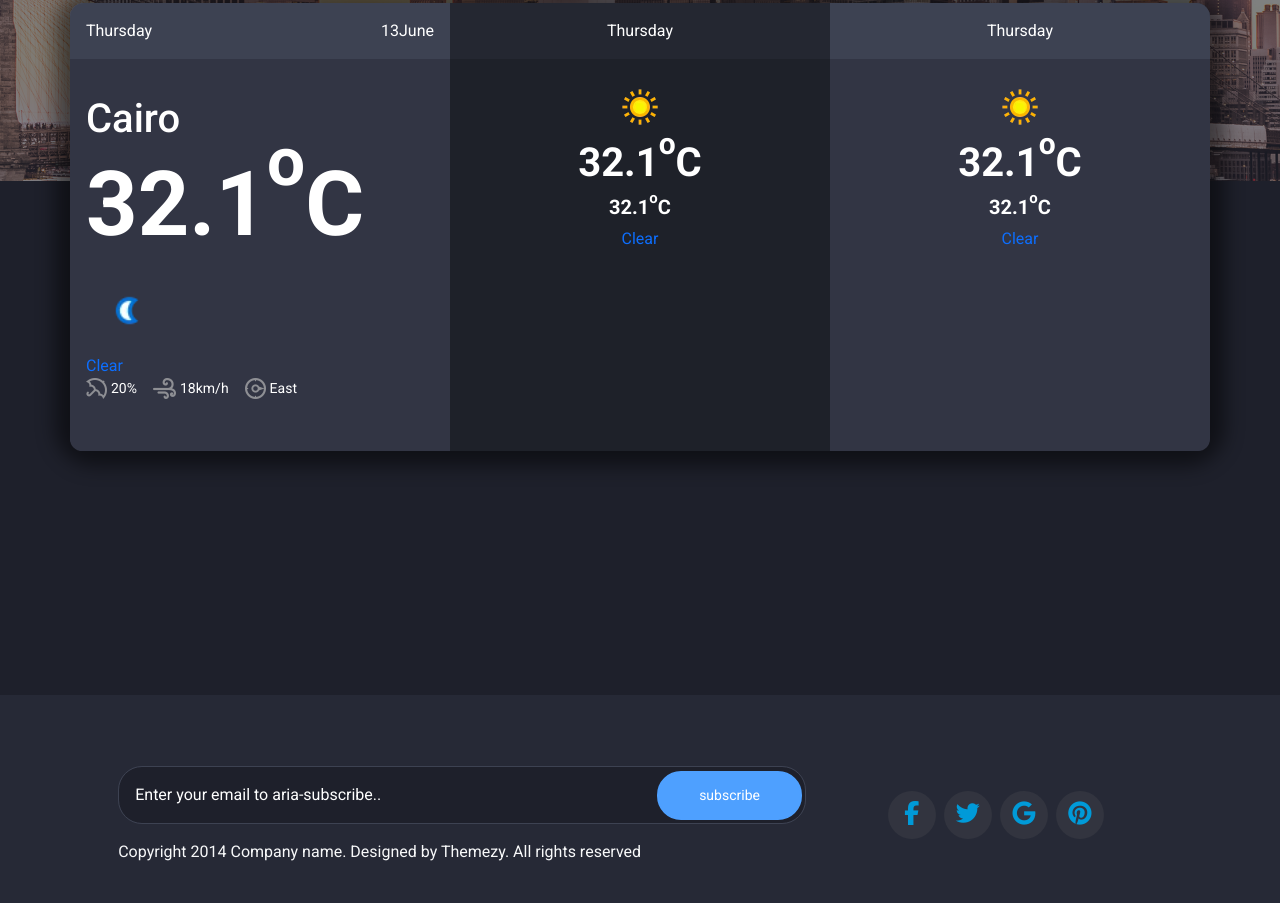
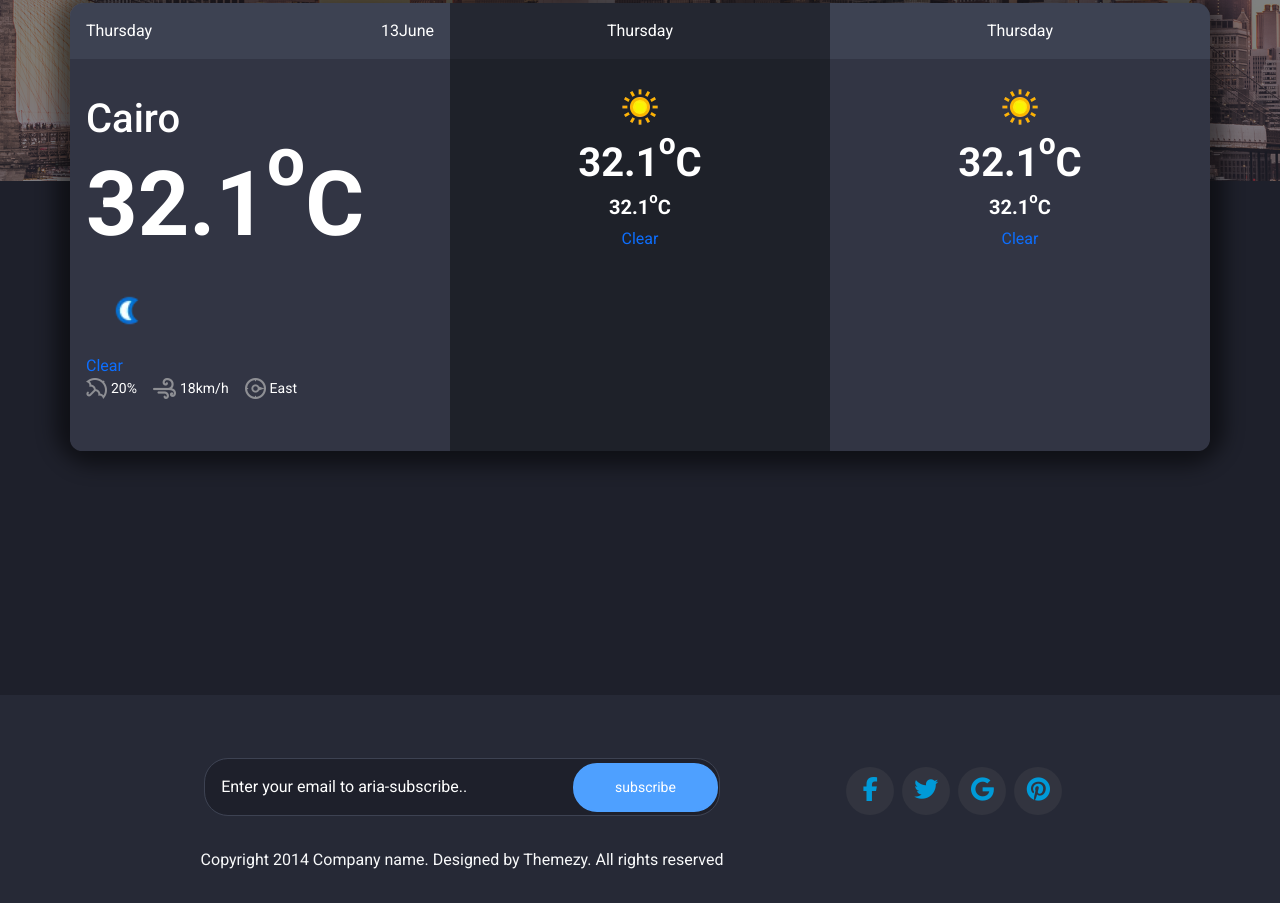
Before and after one commit to MMohmedMahmoudd/Weather, a plain HTML site: page index.html in a window 1280 px wide. Shown: the part 297-1200 px from the top of the page. Drawn offline with nearby package versions, Linux system fonts and the light colour scheme; no server answers.

Commit message:
second commit

```diff
--- a/index.html
+++ b/index.html
@@ -182,15 +182,17 @@
                 <div class="row align-items-center row-gap-1">
                     <div class="col-md-8">
                         <form>
-                            <div class="mb-3 position-relative">
+                            <div class="mb-3 position-relative d-flex justify-content-center align-items-center">
                                 <input type="email" class="form-control p-3 " id="exampleInputEmail1" aria-describedby="emailHelp" placeholder="Enter your email to aria-subscribe..">
                                 <input type="button" value="subscribe" id="submit">
-                                </div>
-                            </form>
-                            <p class="text-light">Copyright 2014 Company name. Designed by Themezy. All rights reserved</p>
+                            </div>
+                        </form>
+                    <div class="para d-flex justify-content-center align-items-center pt-3">
+                        <p class="text-light">Copyright 2014 Company name. Designed by Themezy. All rights reserved</p>
+                    </div>
                     </div>
                     <div class="col-md-4">
-                        <div class="icons d-flex justify-content-center align-items-center column-gap-2">
+                        <div class="icons pb-4 w-75 d-flex justify-content-center align-items-center column-gap-2">
                             <div class="icon rounded-circle d-flex justify-content-center align-items-center"><a href="https://facebook.com" target="_blank"><i class="fa fa-facebook fs-4"></i></a></div>
                             <div class="icon rounded-circle d-flex justify-content-center align-items-center"><a href="https://twitter.com" target="_blank"><i class="fa fa-twitter fs-4"></i></a></div>
                             <div class="icon rounded-circle d-flex justify-content-center align-items-center"><a href="https://google.com" target="_blank"><i class="fa fa-google fs-4"></i></a></div>
--- a/style.css
+++ b/style.css
@@ -83,7 +83,7 @@ section.first-nav{
 input#submit{
     position: absolute;
     top: 8%;
-    right: 4px;
+    right: 12.8%;
     background-color: #4ea0ff;
     color: white;
     outline: none;
@@ -102,6 +102,7 @@ footer input.form-control{
     border-radius: 24px !important;
     background-color: #1e202b;
     color: white;
+    width: 75% !important;
 
 }
 
@@ -180,7 +181,7 @@ footer .container.third{
     height: 13rem;
 }
 footer .row .col-md-4{
-    padding-bottom: 1rem;
+    padding-bottom: 2.5rem;
 }
 footer .row{
     width: 85% !important;
@@ -243,7 +244,7 @@ div.row.down{
         bottom: 0;
     }
     footer .container.third{
-        height: 16rem;
+        height: 20rem;
     }
     iframe{
         width: calc(100%);
```
